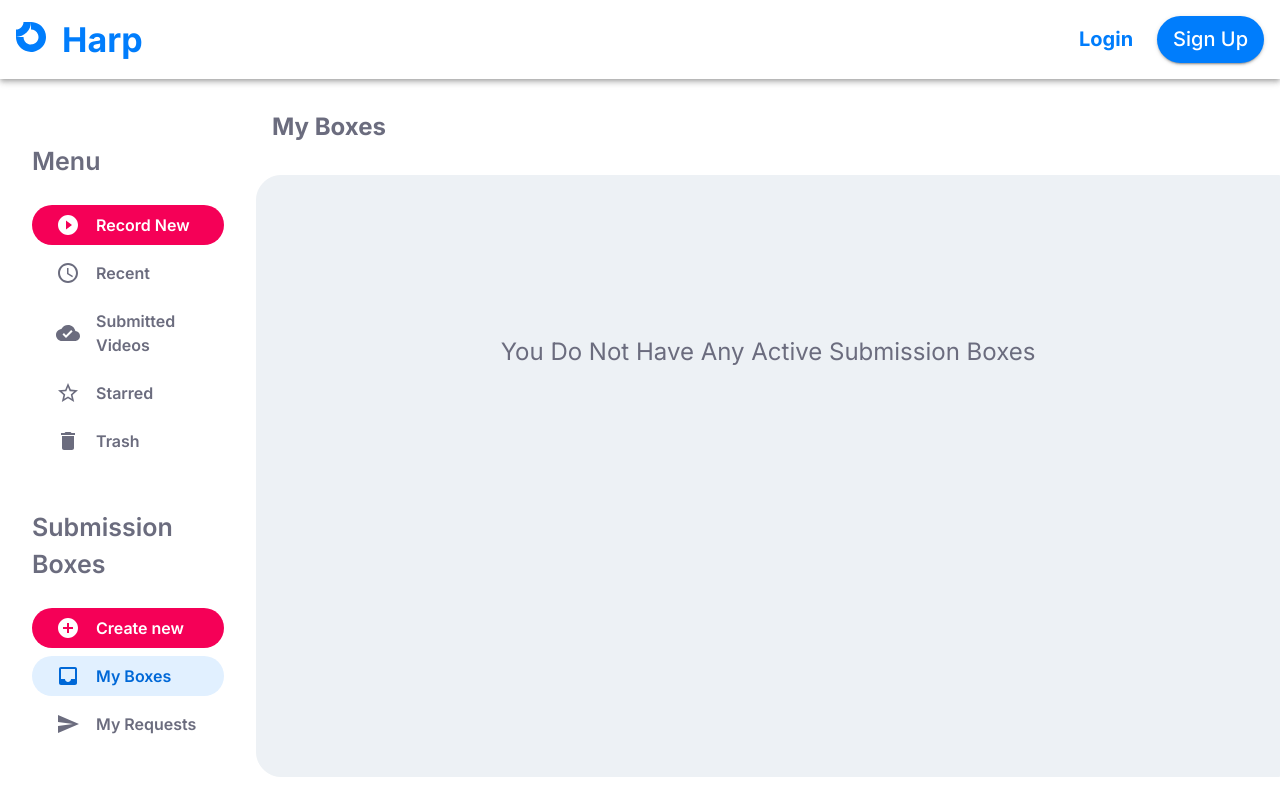
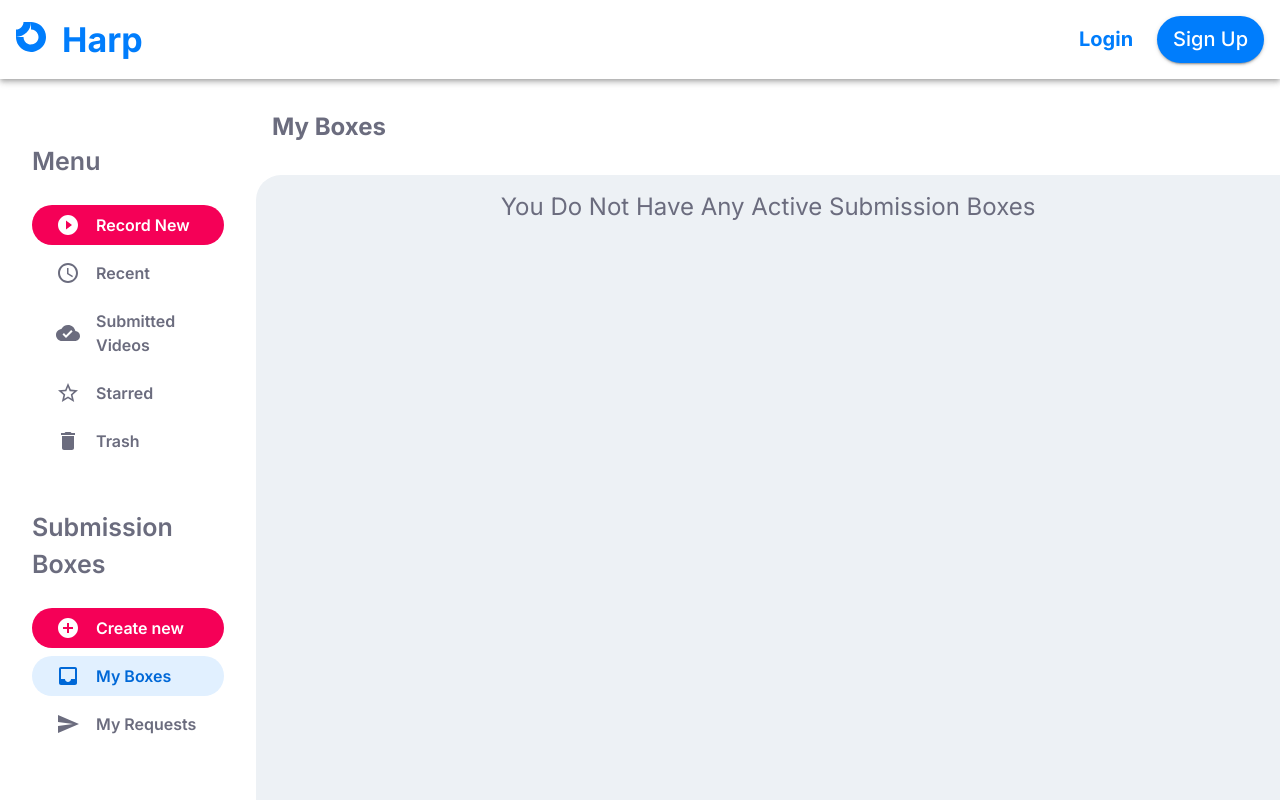
Before and after one commit to COSC-499-W2023/year-long-project-team-3, a Next.js app: page /dashboard/myboxes in a window 1280 px wide. Shown: the top 800 px of the page. Built offline with nearby package versions, Linux system fonts and the light colour scheme; no server answers.

Commit message:
Fix to match mocks

```diff
--- a/src/app/dashboard/myboxes/page.tsx
+++ b/src/app/dashboard/myboxes/page.tsx
@@ -41,28 +41,34 @@ export default function SubmissionInboxPage() {
                         data-cy='title'
                         variant='h5'
                         color={'textSecondary'}
-                        sx={{ m: 2, fontWeight: 'bold', py: '1rem' }}
+                        sx={{ m: 2, fontWeight: 'bold', py: '1rem', marginTop: '1rem' }}
                     >
                         My Boxes
                     </Typography>
                     <Box
-                        component='section'
-                        sx={{ borderTopLeftRadius: 25, borderBottomLeftRadius: 25, height: 602, backgroundColor: 'secondary.lighter' }}
-                        border={1}
+                        sx={{
+                            borderTopLeftRadius: 25,
+                            borderBottomLeftRadius: 25,
+                            height: '100vh',
+                            backgroundColor: 'secondary.lighter',
+                        }}
                         borderColor={'secondary.lighter'}
                     >
-                        {!hasSubmissions && (
+                        <Box component='section' sx={{ height: 602, paddingTop: '1rem' }}>
+                            {!hasSubmissions ? (
                                 <Typography
                                     data-cy='no submission text'
                                     variant='h5'
                                     align='center'
                                     color={'textSecondary'}
-                                sx={{ mt: 20 }}
+                                    sx={{ mt: 20, marginTop: 0 }}
                                 >
                                     You Do Not Have Any Active Submission Boxes
                                 </Typography>
+                            ) : (
+                                <SubmissionBoxList submissionBoxes={myBoxes} />
                             )}
-                        {hasSubmissions && <SubmissionBoxList submissionBoxes={myBoxes} />}
+                        </Box>
                     </Box>
                 </Box>
             </Box>
--- a/src/app/layout.tsx
+++ b/src/app/layout.tsx
@@ -25,7 +25,7 @@ export default async function RootLayout({ children }: { children: React.ReactNo
 
     return (
         <html lang='en'>
-            <body>
+            <body style={{ overflow: 'hidden' }}>
                 <ThemeRegistry>
                     <NextAuthProvider session={session}>{children}</NextAuthProvider>
                 </ThemeRegistry>
```
Also changed, not shown: src/app/dashboard/requestedsubmissions/page.tsx (+28 -10 lines). Lines whose indentation alone changed are shown as unchanged.
